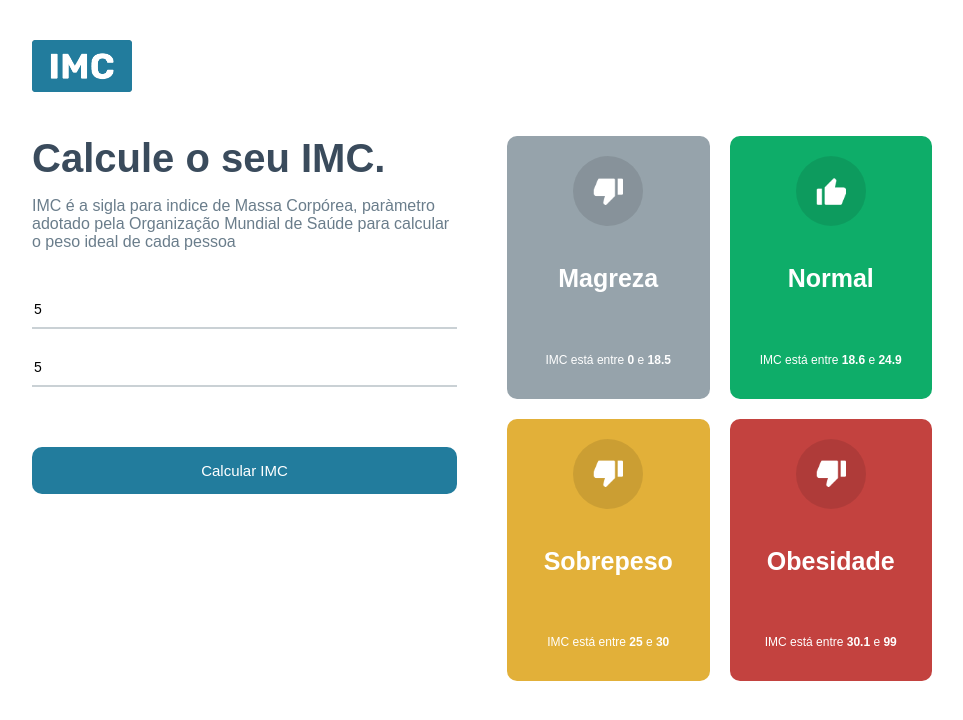
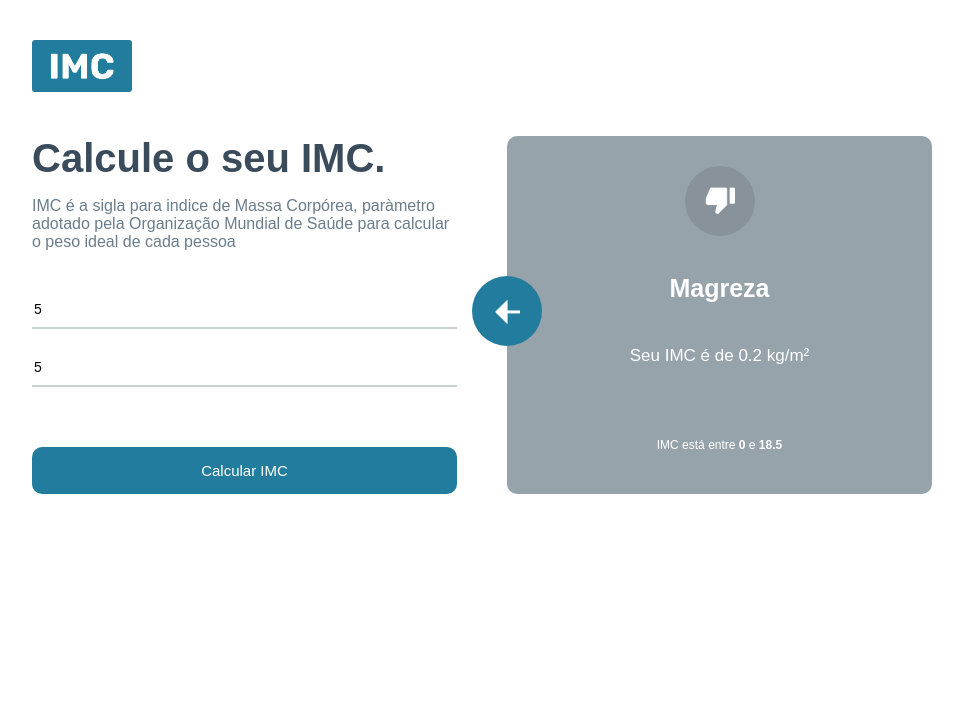
Before and after one commit to RonaldMamani/Calculadora-IMC, a React (Vite) app: page / in a window 1280 px wide. Both pictures are taken after typing "5", "5" into the empty fields and a click on the button "Calcular IMC". Shown: the top 720 px of the page, without its empty margins (158-1121 px from the left). Built offline with nearby package versions, Linux system fonts and the light colour scheme.

Commit message:
Adicionando toda a logica de calculo do IMC e mostrando resultado na tela

```diff
--- a/src/App.module.css
+++ b/src/App.module.css
@@ -72,3 +72,22 @@ body {
     grid-template-columns: repeat(2, 1fr);
     gap: 20px;
 }
+
+.container .rightSide .rightBig {
+    flex: 1;
+    display: flex;
+}
+
+.container .rightSide .rightArrow {
+    position: absolute;
+    background-color: #227C9D;
+    width: 70px;
+    height: 70px;
+    border-radius: 50%;
+    display: flex;
+    justify-content: center;
+    align-items: center;
+    cursor: pointer;
+    margin-left: -35px;
+    margin-top: 140px;
+}
--- a/src/App.tsx
+++ b/src/App.tsx
@@ -1,19 +1,27 @@
 import { useState } from 'react'
 import styles from './App.module.css'
 import logo from './assets/powered.png'
-import { levels } from './helpers/imc'
+import Arrow from './assets/leftarrow.png'
+import { Level, calculateImc, levels } from './helpers/imc'
 import { GridItem } from './components/GridItem'
 
 function App() {
   const [heightField, setHeightField] = useState<number>(0)
   const [weighttField, setWeightField] = useState<number>(0)
+  const [toShow, setToShow] = useState<Level | null>(null)
 
   const handleCalculateIMC = () => {
     if(heightField && weighttField) {
-
+      setToShow(calculateImc(heightField, weighttField))
     } else {
       alert('Preencha todos os Campos')
     }
+  }
+
+  const handleBackButton = () => {
+    setToShow(null)
+    setHeightField(0)
+    setWeightField(0)
   }
 
   return (
@@ -47,11 +55,22 @@ function App() {
           >Calcular IMC</button>
         </div>
         <div className={styles.rightSide}>
-          <div className={styles.grid}>
-            {levels.map((item, key) => (
-              <GridItem key={key} item={item} />
-            ))}
-          </div>
+          {!toShow &&
+            <div className={styles.grid}>
+              {levels.map((item, key) => (
+                <GridItem key={key} item={item} />
+              ))}
+            </div>
+          }
+
+          {toShow &&
+            <div className={styles.rightBig}>
+              <div className={styles.rightArrow} onClick={handleBackButton}>
+                <img src={Arrow} alt="Botão de Voltar" width={25}/>
+              </div>
+              <GridItem item={toShow} />
+            </div>
+          }
         </div>
       </div>
     </div>
--- a/src/components/GridItem/GridItem.module.css
+++ b/src/components/GridItem/GridItem.module.css
@@ -27,5 +27,10 @@
 
 .gridInfo {
     font-size: 12px;
-    margin-top: 14px;
+    margin-top: 10px;
 }
+
+.yourImc {
+    font-size: 17px;
+    margin: 10px 0 50px 0;
+}
--- a/src/components/GridItem/index.tsx
+++ b/src/components/GridItem/index.tsx
@@ -20,6 +20,11 @@ export const GridItem = ({item} : Props) => {
             <div className={styles.gridTitle}>
                 <h4>{item.title}</h4>
             </div>
+
+            {item.yourImc &&
+                <div className={styles.yourImc}>Seu IMC é de {item.yourImc} kg/m²</div>
+            }
+
             <div className={styles.gridInfo}>
                 <p>IMC está entre <strong>{item.imc[0]}</strong> e <strong>{item.imc[1]}</strong></p>
             </div>
--- a/src/helpers/imc.ts
+++ b/src/helpers/imc.ts
@@ -18,8 +18,9 @@ export const calculateImc = (height: number, weight: number) => {
 
     for(let i in levels) {
         if(imc >= levels[i].imc[0] && imc < levels[i].imc[1]){
-            levels[i].yourImc = imc
-            return levels[1]
+            let levelsCopy: Level = {...levels[i]}
+            levelsCopy.yourImc = +imc.toFixed(2)
+            return levelsCopy
         }
     }
     return null;
```
